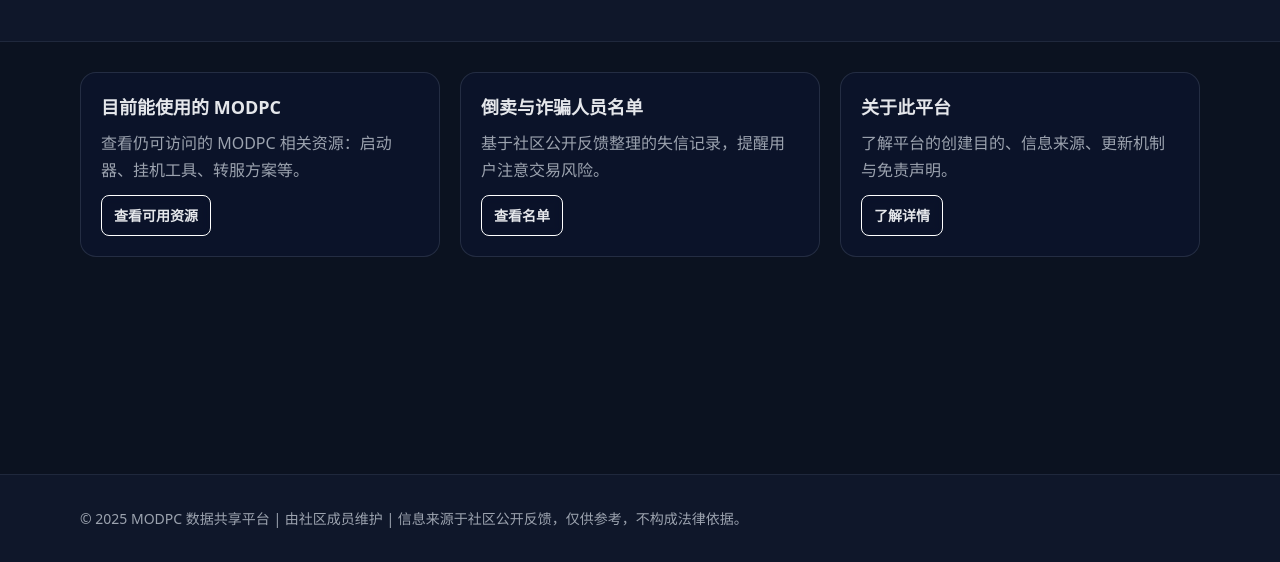
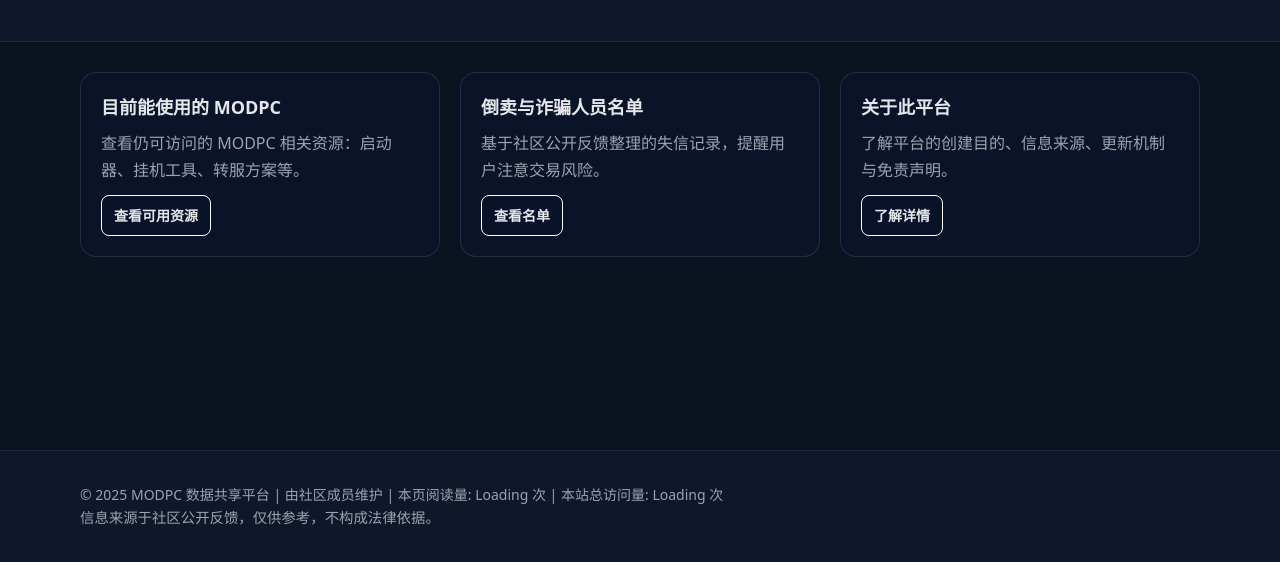
Before and after one commit to ChaosJulien/modpc-site, a plain HTML site: page index.html in a window 1280 px wide. Shown: the part 238-800 px from the top of the page. Drawn offline with Linux system fonts and the light colour scheme.

Commit message:
new file:   .well-known/vercount-verify-hwxdxhn68w8nkq2ct14ce2iq.txt 	modified:   index.html 	modified:   index.html

```diff
--- a/index.html
+++ b/index.html
@@ -68,14 +68,22 @@
   <footer>
     <div class="container">
         <div class="footer-inner">
-                <p>© <span id="year">2025</span> MODPC 数据共享平台 | 由社区成员维护 |
-                    <a>信息来源于社区公开反馈，仅供参考，不构成法律依据。</a>
+            <p>
+                © <span id="year">2025</span> MODPC 数据共享平台 |
+                由社区成员维护 |
+                本页阅读量: <span id="vercount_value_page_pv">Loading</span> 次 |
+                本站总访问量: <span id="vercount_value_site_pv">Loading</span> 次
+                <br>
+                <span style="color:#9ca3af; font-size:0.9rem;">
+                    信息来源于社区公开反馈，仅供参考，不构成法律依据。
+                </span>
             </p>
         </div>
     </div>
 </footer>
 
 <!-- 引入外部 JS -->
-  <script src="assets/js/main.js"></script>
+<script src="./assets/js/main.js"></script>
+<script defer src="https://events.vercount.one/js"></script>
 </body>
 </html>
```
Also changed, not shown: .well-known/vercount-verify-hwxdxhn68w8nkq2ct14ce2iq.txt (added). Lines whose indentation alone changed are shown as unchanged.
